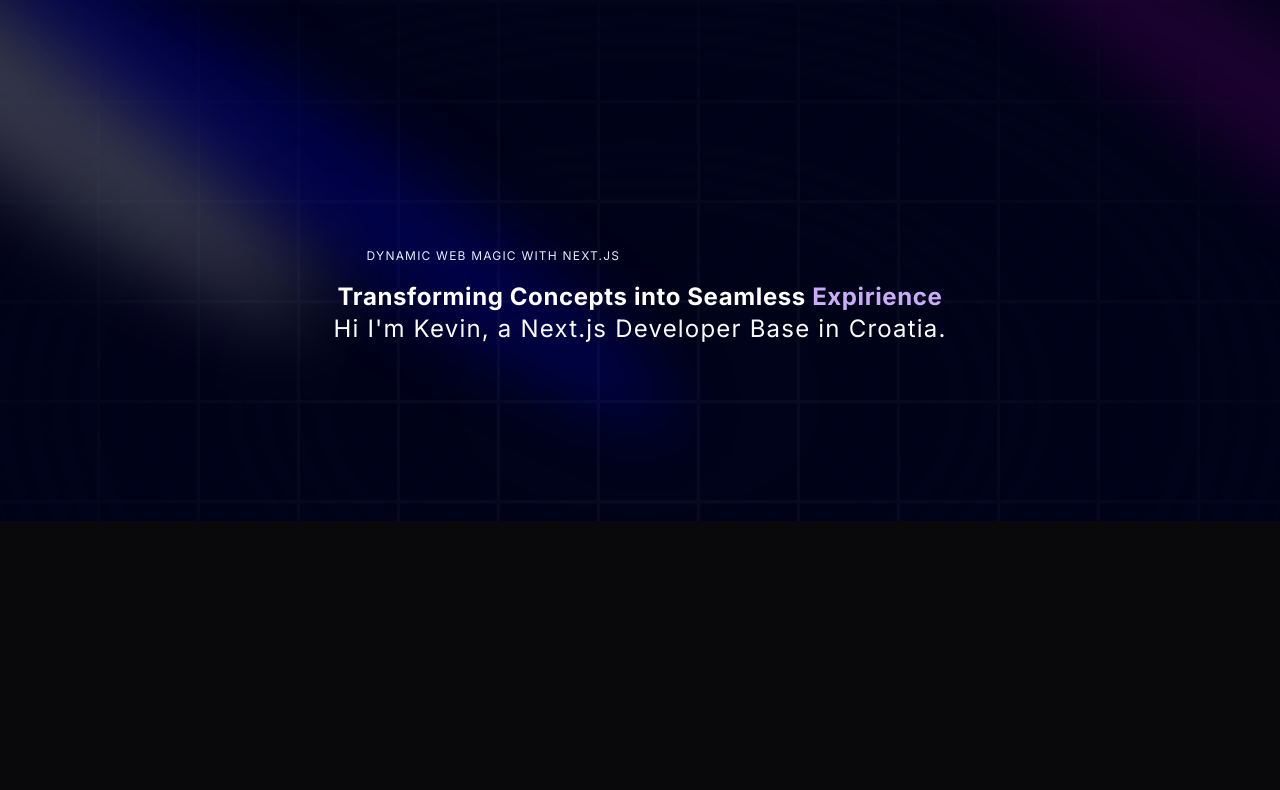
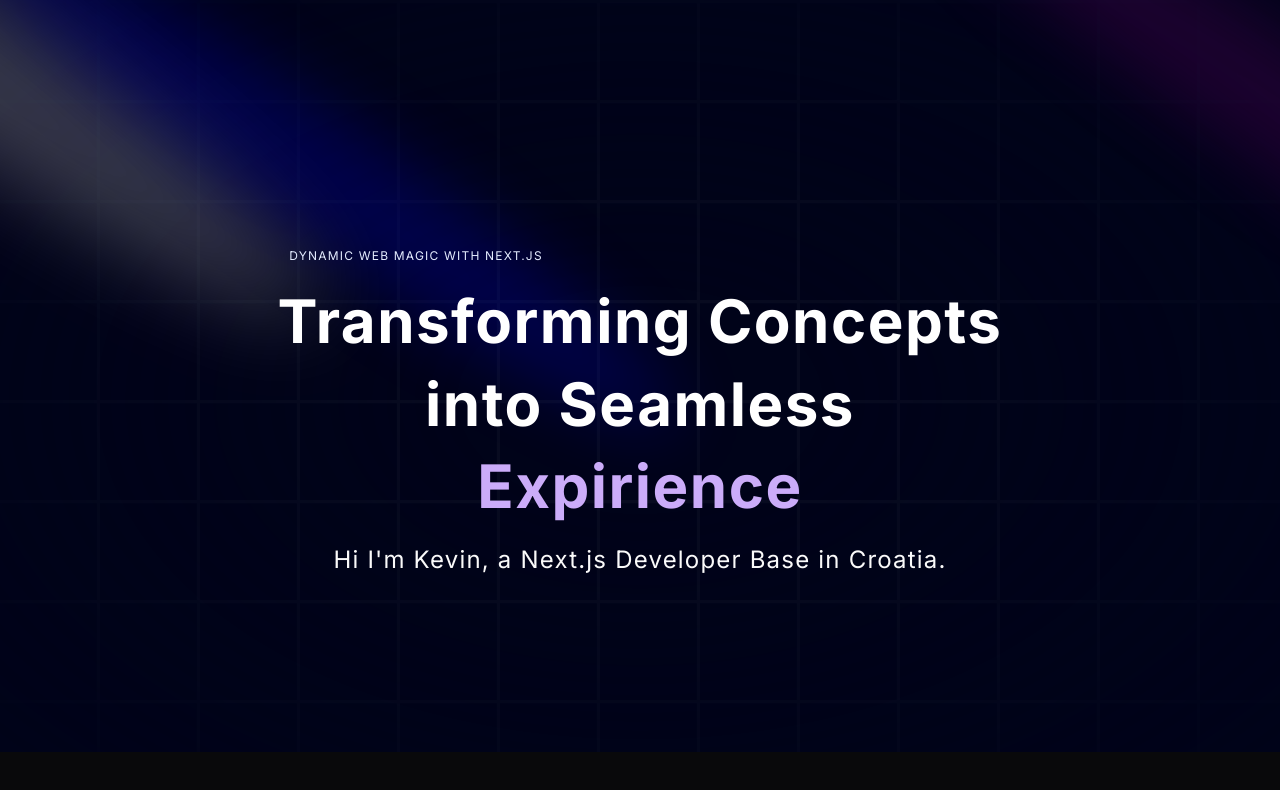
Before and after one commit to KevinShehan/portfolio, a Next.js app: page / in a window 1280 px wide. Shown: the top 790 px of the page. Built offline with nearby package versions, Linux system fonts and the light colour scheme.

Commit message:
magic button created

```diff
--- /dev/null
+++ b/components/ui/MagicButton.tsx
@@ -0,0 +1,6 @@
+<button className="relative inline-flex h-12 overflow-hidden rounded-full p-[1px] focus:outline-none focus:ring-2 focus:ring-slate-400 focus:ring-offset-2 focus:ring-offset-slate-50">
+  <span className="absolute inset-[-1000%] animate-[spin_2s_linear_infinite] bg-[conic-gradient(from_90deg_at_50%_50%,#E2CBFF_0%,#393BB2_50%,#E2CBFF_100%)]" />
+  <span className="inline-flex h-full w-full cursor-pointer items-center justify-center rounded-full bg-slate-950 px-3 py-1 text-sm font-medium text-white backdrop-blur-3xl">
+    Border Magic
+  </span>
+</button>
--- a/components/ui/TextGenerateEffect.tsx
+++ b/components/ui/TextGenerateEffect.tsx
@@ -45,8 +45,8 @@
 
   return (
     <div className={cn("font-bold", className)}>
-      <div className="mt-4">
-        <div className=" dark:text-white text-black text-2xl leading-snug tracking-wide">
+      <div className="my-4">
+        <div className=" dark:text-white text-black leading-snug tracking-wide">
           {renderWords()}
         </div>
       </div>
```
